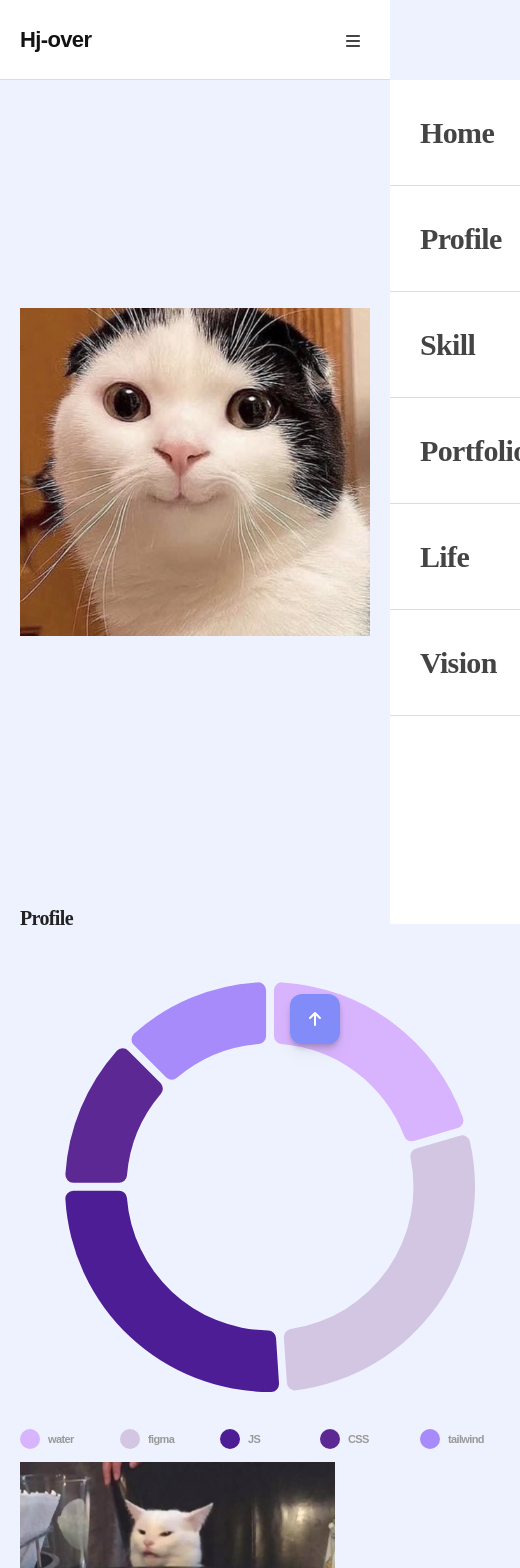
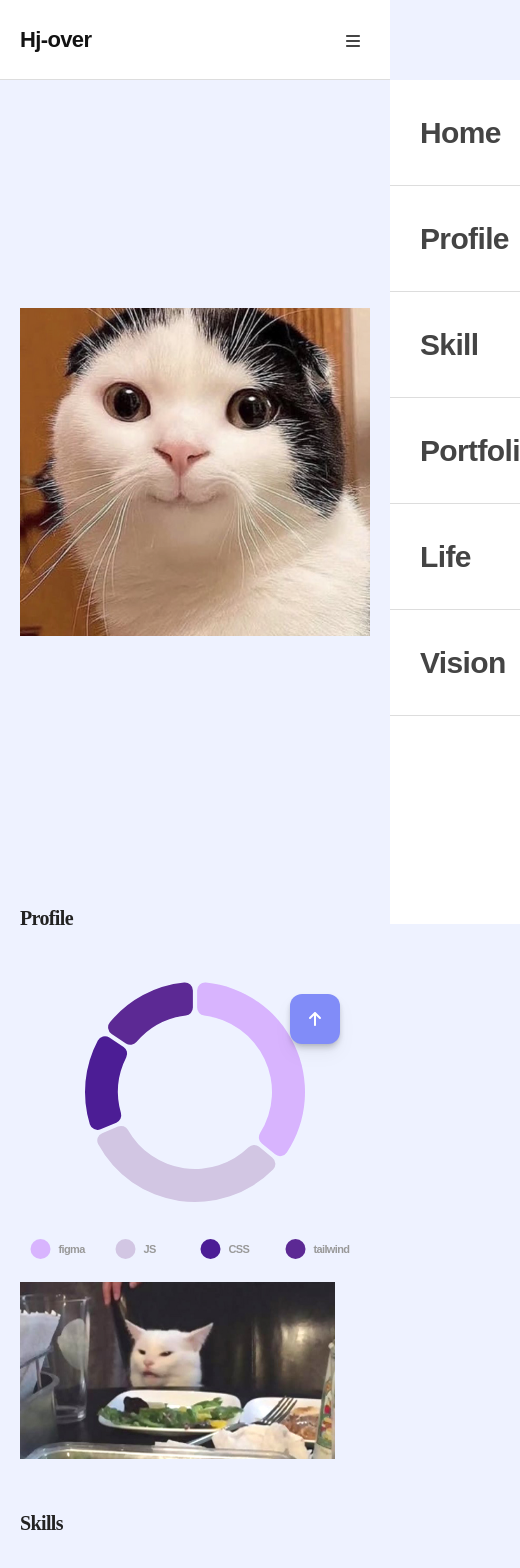
Before and after one commit to hj-over/introduction, a React (Create React App) app: page / in a window 390 px wide. Shown: the top 1568 px of the page, 520 px wide, since content can reach past the window. Built offline with nearby package versions, Linux system fonts and the light colour scheme; a web font is replaced by a local one.

Commit message:
파이차트 크기 수정 테스트
모바일 메뉴 수정

```diff
--- a/src/assets/Piechart.js
+++ b/src/assets/Piechart.js
@@ -15,13 +15,15 @@ const Piechart = () => {
     },
   };
   return (
-    <div style={{ width: "500px", height: "480px" }}>
+    <div
+      style={{ width: "350px", height: "300px" }}
+      className="justify-center"
+    >
       <ResponsivePie
         /**
          * chart에 사용될 데이터
          */
         data={[
-          { id: "water", value: 25 },
           { id: "figma", value: 35 },
           { id: "JS", value: 32 },
           { id: "CSS", value: 15 },
@@ -30,7 +32,7 @@ const Piechart = () => {
         /**
          * chart margin
          */
-        margin={{ top: 0, right: 30, bottom: 70, left: 30 }}
+        margin={{ top: 0, right: 30, bottom: 80, left: 30 }}
         /**
          * chart 중간 빈공간 반지름
          */
@@ -94,9 +96,9 @@ const Piechart = () => {
             anchor: "bottom",
             direction: "row",
             justify: false,
-            translateX: 0,
+            translateX: 13,
             translateY: 56,
-            itemsSpacing: 0,
+            itemsSpacing: -15,
             itemWidth: 100,
             itemHeight: 18,
             itemTextColor: "#999",
--- a/src/pages/Portfolio.js
+++ b/src/pages/Portfolio.js
@@ -21,7 +21,7 @@ const Portfolio = () => {
             <div className="portfolio-team">
               <div className="portfolio-left">
                 <a
-                  href="https://github.com/hj-over/hansalim"
+                  href="https://github.com/haglass/kyobo"
                   target="_blank"
                   rel="noopener noreferrer"
                   alt="portfolio"
@@ -39,7 +39,15 @@ const Portfolio = () => {
                   <li>프로젝트 도구 : </li>
                   <li>프로젝트 사용언어 : </li>
                   <li>프로젝트 피그마 : </li>
-                  <li>프로젝트 Git : </li>
+                  <li>
+                    프로젝트 Git :{" "}
+                    <a
+                      href="https://github.com/haglass/kyobo"
+                      className="text-indigo-800 underline underline-offset-4"
+                    >
+                      GitHub
+                    </a>{" "}
+                  </li>
                   <li>
                     프로젝트 노션 :{" "}
                     <a
@@ -176,7 +184,7 @@ const Portfolio = () => {
             >
               <SwiperSlide>
                 <a
-                  href="#"
+                  href="https://github.com/hj-over/hansalim"
                   target="_blank"
                   rel="noopener noreferrer"
                   alt="portfolio"
--- a/src/pages/Profile.js
+++ b/src/pages/Profile.js
@@ -15,7 +15,7 @@ const Profile = () => {
           Profile
         </h2>
         <div className="contents">
-          <div className="profile-box ">
+          <div className="profile-box flex">
             <Piechart />
           </div>
           <div className="profile-box">
--- a/src/scss/_mobilemenu.scss
+++ b/src/scss/_mobilemenu.scss
@@ -16,9 +16,10 @@
       cursor: pointer;
       span {
         font-size: 30px;
+        font-family: "MuseoModerno", sans-serif;
       }
       &:hover span {
-        color: #000;
+        color: #818cf8;
       }
     }
   }
```
